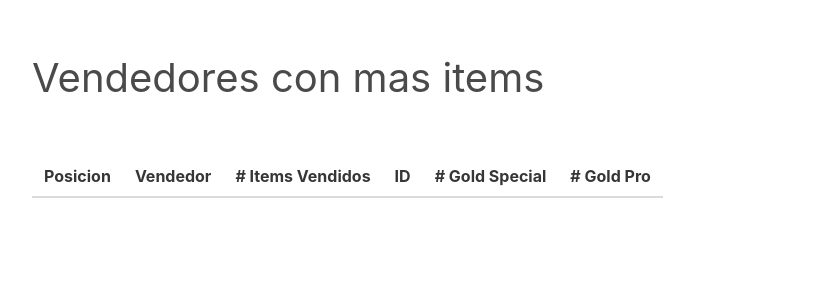
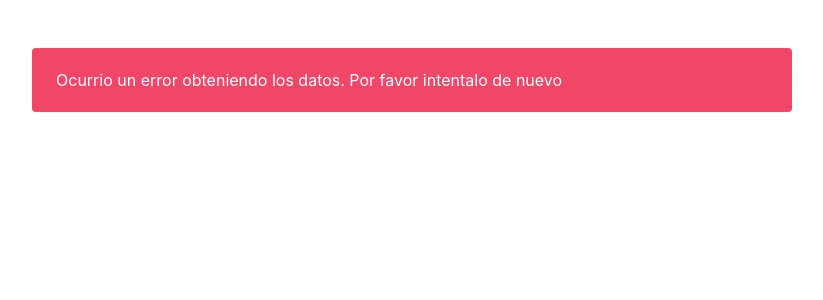
Before and after one commit to dsocolobsky/meli-smartwatches-dashboard, a Django app: page /vendors/ in a window 1280 px wide. Shown: the part 52-352 px from the top of the page, without its empty margins (228-1051 px from the left). Run offline with Django 5.2, Linux system fonts and the light colour scheme; data comes from the database, SQL or seed files in the repository; data that the repository does not hold is empty.

Commit message:
Show errors in page

```diff
--- a/core/services/data.py
+++ b/core/services/data.py
@@ -14,7 +14,7 @@ def get_most_expensive() -> list[models.MeliItem]:
     try:
         items = meli.fetch_most_expensive("MLA352679", 50)
     except Exception:
-        return models.MeliItem.objects.none()
+        raise Exception("Items could not be fetched")
     # Delete all old data and persist newly fetched items
     cache.replace_most_expensive(items)
     return cache.most_expensive()
@@ -37,7 +37,7 @@ def get_vendor_stats() -> list[models.MeliVendor]:
         print(e)
 
     if len(vendor_ids) == 0:
-        return models.MeliVendor.objects.none()
+        raise Exception("Vendors could not be fetched")
 
     with concurrent.futures.ThreadPoolExecutor() as executor:
         data = list(executor.map(fetch_vendor_data, vendor_ids))
--- a/core/templates/error.html
+++ b/core/templates/error.html
@@ -1,5 +1,9 @@
 {% extends 'base.html' %}
 
 {% block content %}
-    <p>Ocurrio un error!</p>
+    <div class="notification is-danger">
+        <p class="has-text-white">
+            {{ error }}
+        </p>
+    </div>
 {% endblock %}
--- a/core/views.py
+++ b/core/views.py
@@ -7,7 +7,13 @@ from core.services import cache, meli, data
 
 class HomeView(django.views.View):
     def get(self, request):
-        items = data.get_most_expensive()
+        try:
+            items = data.get_most_expensive()
+        except Exception:
+            return render_error(
+                request,
+                "Ocurrio un error obteniendo los datos. Por favor intentalo de nuevo",
+            )
         last_update = cache.most_expensive_last_update()
         return render(
             request,
@@ -22,7 +28,13 @@ class HomeView(django.views.View):
 
 class VendorStatsView(django.views.View):
     def get(self, request):
-        vendors = data.get_vendor_stats()
+        try:
+            vendors = data.get_vendor_stats()
+        except Exception:
+            return render_error(
+                request,
+                "Ocurrio un error obteniendo los datos. Por favor intentalo de nuevo",
+            )
         last_update = cache.vendor_data_last_update()
         return render(
             request,
@@ -39,18 +51,24 @@ class TokenView(django.views.View):
     def get(self, request):
         code = request.GET.get("code", None)
         if code is None:
-            return render(request, "error.html")
+            return render_error(
+                request, "Ocurrio un error loggeandote. Por favor intentalo de nuevo"
+            )
         request.session["code"] = code
         res = meli.make_oauth_request(code)
         if "access_token" not in res:
-            return render(request, "error.html")
+            return render_error(
+                request, "Ocurrio un error loggeandote. Por favor intentalo de nuevo"
+            )
 
         request.session["token"] = res["access_token"]
         try:
             request.session["user"] = meli.make_user_request(res["access_token"])
             return redirect("home")
         except Exception:
-            return render(request, "error.html")
+            return render_error(
+                request, "Ocurrio un error loggeandote. Por favor intentalo de nuevo"
+            )
 
 
 class LogoutView(django.views.View):
@@ -58,3 +76,7 @@ class LogoutView(django.views.View):
         request.session.flush()
         next = request.GET.get("next", "home")
         return redirect(next)
+
+
+def render_error(request, message):
+    return render(request, "error.html", {"error": message})
```
